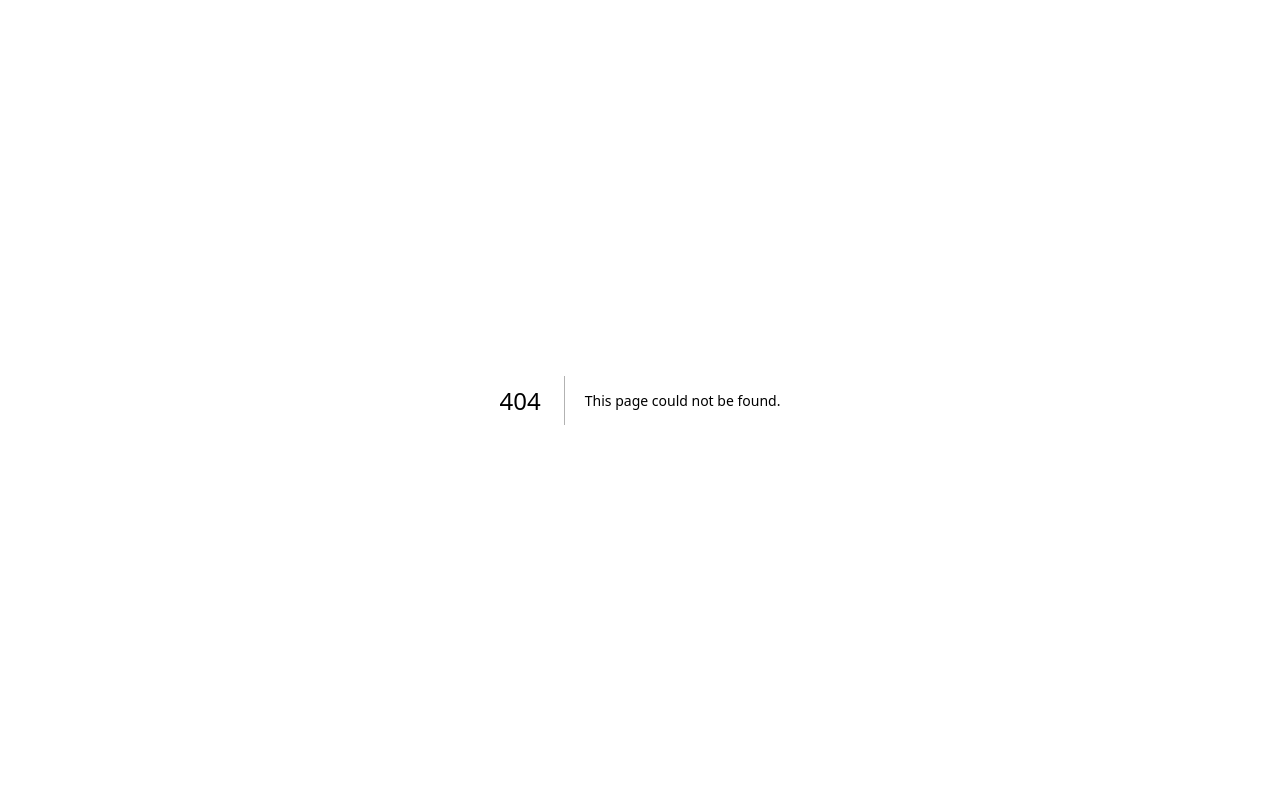
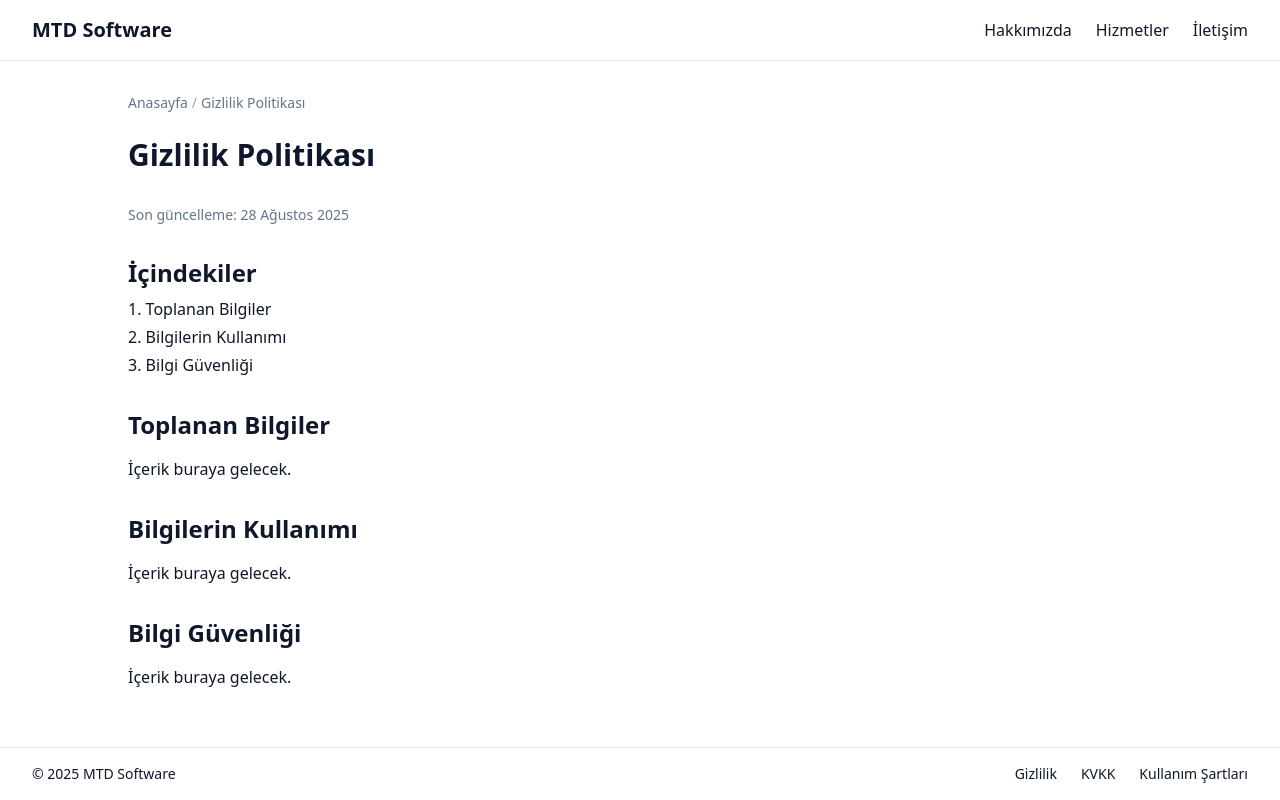
Before and after one commit to Nakataha/mtdsoftware-site, a Next.js app: page /gizlilik in a window 1280 px wide. Before the commit this address had no page. Built offline with nearby package versions, Linux system fonts and the light colour scheme.

Commit message:
feat: add legal placeholder pages

```diff
--- /dev/null
+++ b/src/app/(legal)/gizlilik/page.tsx
@@ -0,0 +1,70 @@
+import Breadcrumbs from "@/components/breadcrumbs";
+import type { Metadata } from "next";
+
+export const metadata: Metadata = {
+  title: "Gizlilik Politikası",
+  description: "MTD Software gizlilik politikası",
+  robots: {
+    index: true,
+    follow: true,
+  },
+};
+
+export default function GizlilikPage() {
+  const lastUpdated = new Date().toLocaleDateString("tr-TR", {
+    day: "numeric",
+    month: "long",
+    year: "numeric",
+  });
+
+  return (
+    <section className="p-8">
+      <div className="max-w-5xl mx-auto space-y-8">
+        <Breadcrumbs
+          items={[
+            { label: "Anasayfa", href: "/" },
+            { label: "Gizlilik Politikası" },
+          ]}
+        />
+        <h1 className="text-3xl font-bold">Gizlilik Politikası</h1>
+        <p className="text-sm text-muted-foreground">Son güncelleme: {lastUpdated}</p>
+
+        <nav aria-label="İçindekiler" className="space-y-2">
+          <h2 className="text-2xl font-semibold">İçindekiler</h2>
+          <ol className="list-decimal list-inside space-y-1">
+            <li>
+              <a href="#toplanan-bilgiler" className="hover:underline">
+                Toplanan Bilgiler
+              </a>
+            </li>
+            <li>
+              <a href="#bilgilerin-kullanimi" className="hover:underline">
+                Bilgilerin Kullanımı
+              </a>
+            </li>
+            <li>
+              <a href="#bilgi-guvenligi" className="hover:underline">
+                Bilgi Güvenliği
+              </a>
+            </li>
+          </ol>
+        </nav>
+
+        <section id="toplanan-bilgiler" className="space-y-4">
+          <h2 className="text-2xl font-semibold">Toplanan Bilgiler</h2>
+          <p>İçerik buraya gelecek.</p>
+        </section>
+
+        <section id="bilgilerin-kullanimi" className="space-y-4">
+          <h2 className="text-2xl font-semibold">Bilgilerin Kullanımı</h2>
+          <p>İçerik buraya gelecek.</p>
+        </section>
+
+        <section id="bilgi-guvenligi" className="space-y-4">
+          <h2 className="text-2xl font-semibold">Bilgi Güvenliği</h2>
+          <p>İçerik buraya gelecek.</p>
+        </section>
+      </div>
+    </section>
+  );
+}
--- /dev/null
+++ b/src/app/(legal)/kullanim-sartlari/page.tsx
@@ -0,0 +1,70 @@
+import Breadcrumbs from "@/components/breadcrumbs";
+import type { Metadata } from "next";
+
+export const metadata: Metadata = {
+  title: "Kullanım Şartları",
+  description: "MTD Software kullanım şartları",
+  robots: {
+    index: true,
+    follow: true,
+  },
+};
+
+export default function KullanimSartlariPage() {
+  const lastUpdated = new Date().toLocaleDateString("tr-TR", {
+    day: "numeric",
+    month: "long",
+    year: "numeric",
+  });
+
+  return (
+    <section className="p-8">
+      <div className="max-w-5xl mx-auto space-y-8">
+        <Breadcrumbs
+          items={[
+            { label: "Anasayfa", href: "/" },
+            { label: "Kullanım Şartları" },
+          ]}
+        />
+        <h1 className="text-3xl font-bold">Kullanım Şartları</h1>
+        <p className="text-sm text-muted-foreground">Son güncelleme: {lastUpdated}</p>
+
+        <nav aria-label="İçindekiler" className="space-y-2">
+          <h2 className="text-2xl font-semibold">İçindekiler</h2>
+          <ol className="list-decimal list-inside space-y-1">
+            <li>
+              <a href="#kabul" className="hover:underline">
+                Kabul ve Şartlar
+              </a>
+            </li>
+            <li>
+              <a href="#hizmet-kosullari" className="hover:underline">
+                Hizmet Koşulları
+              </a>
+            </li>
+            <li>
+              <a href="#sorumluluk" className="hover:underline">
+                Sorumluluk Reddi
+              </a>
+            </li>
+          </ol>
+        </nav>
+
+        <section id="kabul" className="space-y-4">
+          <h2 className="text-2xl font-semibold">Kabul ve Şartlar</h2>
+          <p>İçerik buraya gelecek.</p>
+        </section>
+
+        <section id="hizmet-kosullari" className="space-y-4">
+          <h2 className="text-2xl font-semibold">Hizmet Koşulları</h2>
+          <p>İçerik buraya gelecek.</p>
+        </section>
+
+        <section id="sorumluluk" className="space-y-4">
+          <h2 className="text-2xl font-semibold">Sorumluluk Reddi</h2>
+          <p>İçerik buraya gelecek.</p>
+        </section>
+      </div>
+    </section>
+  );
+}
--- /dev/null
+++ b/src/app/(legal)/kvkk/page.tsx
@@ -0,0 +1,70 @@
+import Breadcrumbs from "@/components/breadcrumbs";
+import type { Metadata } from "next";
+
+export const metadata: Metadata = {
+  title: "KVKK",
+  description: "MTD Software KVKK aydınlatma metni",
+  robots: {
+    index: true,
+    follow: true,
+  },
+};
+
+export default function KvkkPage() {
+  const lastUpdated = new Date().toLocaleDateString("tr-TR", {
+    day: "numeric",
+    month: "long",
+    year: "numeric",
+  });
+
+  return (
+    <section className="p-8">
+      <div className="max-w-5xl mx-auto space-y-8">
+        <Breadcrumbs
+          items={[
+            { label: "Anasayfa", href: "/" },
+            { label: "KVKK" },
+          ]}
+        />
+        <h1 className="text-3xl font-bold">KVKK Aydınlatma Metni</h1>
+        <p className="text-sm text-muted-foreground">Son güncelleme: {lastUpdated}</p>
+
+        <nav aria-label="İçindekiler" className="space-y-2">
+          <h2 className="text-2xl font-semibold">İçindekiler</h2>
+          <ol className="list-decimal list-inside space-y-1">
+            <li>
+              <a href="#veri-sorumlusu" className="hover:underline">
+                Veri Sorumlusu
+              </a>
+            </li>
+            <li>
+              <a href="#toplanan-veriler" className="hover:underline">
+                Toplanan Veriler
+              </a>
+            </li>
+            <li>
+              <a href="#haklariniz" className="hover:underline">
+                Haklarınız
+              </a>
+            </li>
+          </ol>
+        </nav>
+
+        <section id="veri-sorumlusu" className="space-y-4">
+          <h2 className="text-2xl font-semibold">Veri Sorumlusu</h2>
+          <p>İçerik buraya gelecek.</p>
+        </section>
+
+        <section id="toplanan-veriler" className="space-y-4">
+          <h2 className="text-2xl font-semibold">Toplanan Veriler</h2>
+          <p>İçerik buraya gelecek.</p>
+        </section>
+
+        <section id="haklariniz" className="space-y-4">
+          <h2 className="text-2xl font-semibold">Haklarınız</h2>
+          <p>İçerik buraya gelecek.</p>
+        </section>
+      </div>
+    </section>
+  );
+}
--- /dev/null
+++ b/src/app/(legal)/layout.tsx
@@ -0,0 +1,13 @@
+import type { ReactNode } from "react";
+import Header from "@/components/layout/Header";
+import Footer from "@/components/layout/Footer";
+
+export default function LegalLayout({ children }: { children: ReactNode }) {
+  return (
+    <div className="min-h-screen flex flex-col bg-background text-foreground">
+      <Header />
+      <main className="flex-1">{children}</main>
+      <Footer />
+    </div>
+  );
+}
--- a/src/app/sitemap.ts
+++ b/src/app/sitemap.ts
@@ -20,5 +20,17 @@ export default function sitemap(): MetadataRoute.Sitemap {
       url: `${baseUrl}/iletisim`,
       lastModified: new Date(),
     },
+    {
+      url: `${baseUrl}/gizlilik`,
+      lastModified: new Date(),
+    },
+    {
+      url: `${baseUrl}/kvkk`,
+      lastModified: new Date(),
+    },
+    {
+      url: `${baseUrl}/kullanim-sartlari`,
+      lastModified: new Date(),
+    },
   ];
 }
--- a/src/components/layout/Footer.tsx
+++ b/src/components/layout/Footer.tsx
@@ -8,17 +8,17 @@ export default function Footer() {
         <nav>
           <ul className="flex flex-col sm:flex-row gap-2 sm:gap-6">
             <li>
-              <Link href="#" className="hover:underline">
+              <Link href="/gizlilik" className="hover:underline">
                 Gizlilik
               </Link>
             </li>
             <li>
-              <Link href="#" className="hover:underline">
+              <Link href="/kvkk" className="hover:underline">
                 KVKK
               </Link>
             </li>
             <li>
-              <Link href="#" className="hover:underline">
+              <Link href="/kullanim-sartlari" className="hover:underline">
                 Kullanım Şartları
               </Link>
             </li>
```
